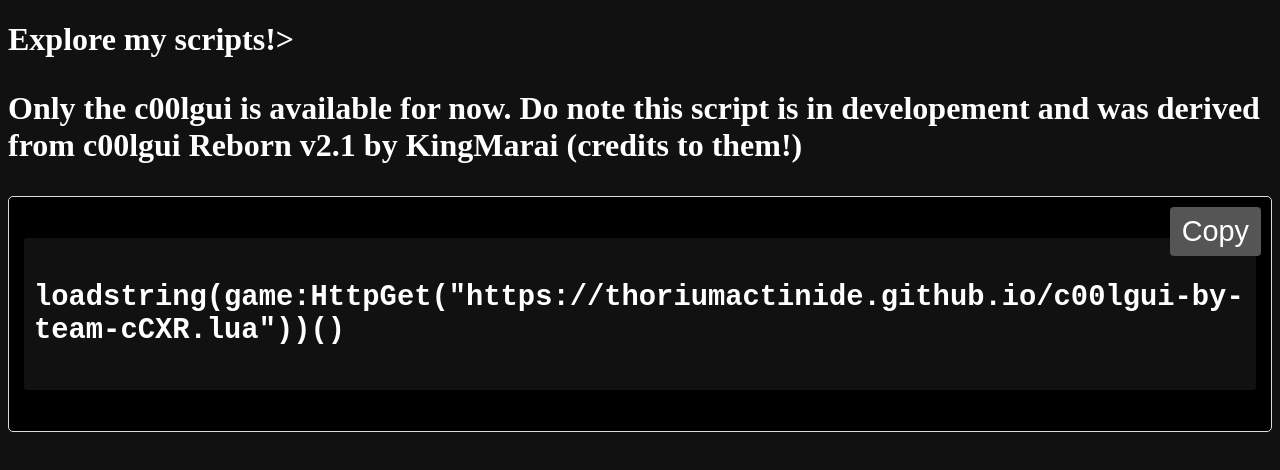
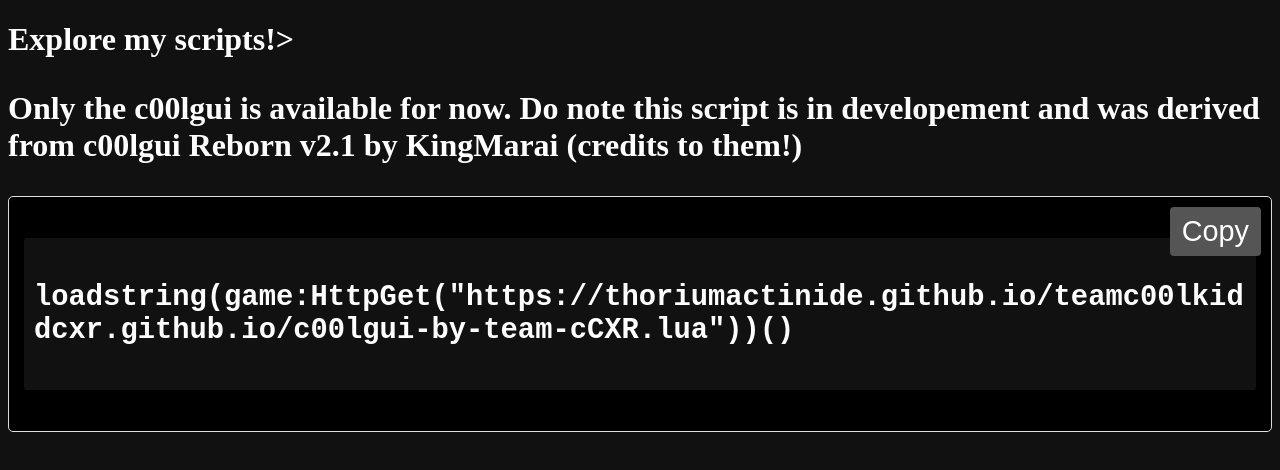
Before and after one commit to thoriumactinide/teamc00lkiddcxr.github.io, a plain HTML site: page scriptexplore.html in a window 1280 px wide. Drawn offline with Linux system fonts and the light colour scheme.

Commit message:
Update and rename scriptsexplore.html to scriptexplore.html

```diff
--- a/scriptsexplore.html
+++ b/scriptexplore.html
@@ -58,7 +58,7 @@
 	<div class="code-container">
         <button class="copy-button" onclick="copyCode(this)">Copy</button>
         <pre><code id="myCodeSnippet">
-loadstring(game:HttpGet("https://thoriumactinide.github.io/c00lgui-by-team-cCXR.lua"))()
+loadstring(game:HttpGet("https://thoriumactinide.github.io/teamc00lkiddcxr.github.io/c00lgui-by-team-cCXR.lua"))()
         </code></pre>
     </div>
 </div>
```
